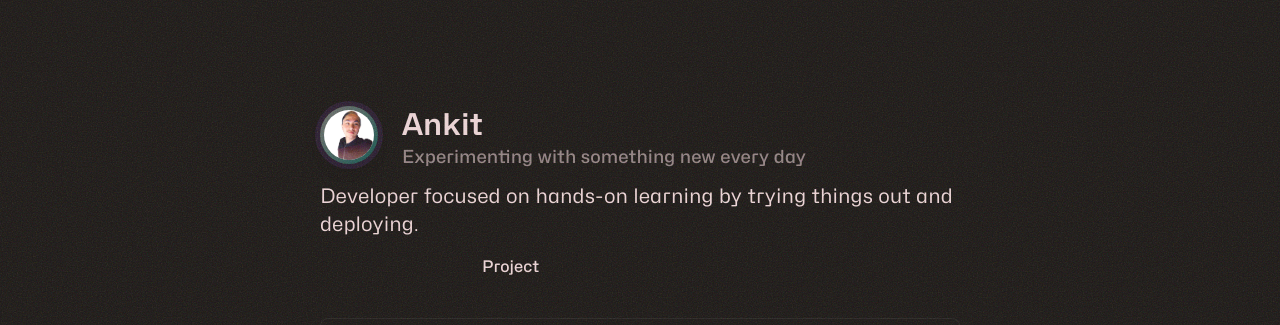
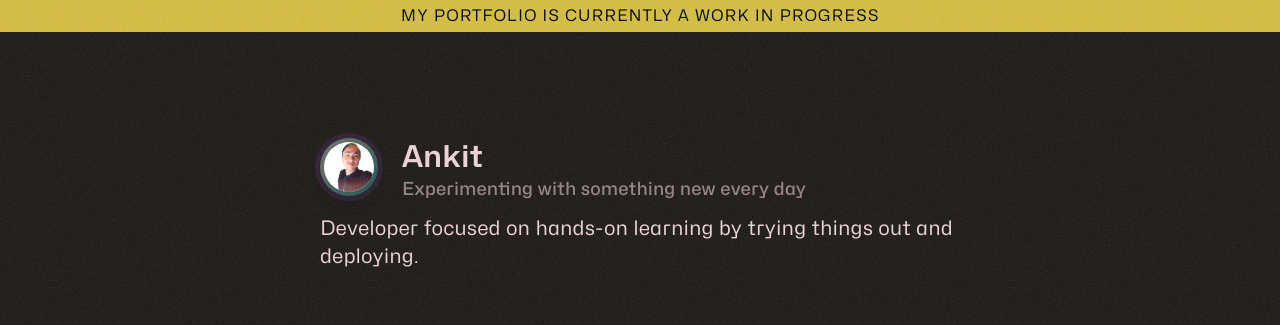
Before and after one commit to ankitmukhia/ankm, a Next.js app: page / in a window 1280 px wide. Shown: the top 325 px of the page. Built offline with nearby package versions, Linux system fonts and the light colour scheme; some icons are missing.

Commit message:
adds progress alert

```diff
--- a/app/layout.tsx
+++ b/app/layout.tsx
@@ -39,6 +39,8 @@ export default function RootLayout({
           <rect width="100%" height="100%" filter="url(#noise)" />
         </svg>
 
+	<div className="flex bg-yellow-300/80 text-slate-950 leading-8 tracking-wider uppercase flex-row justify-center"> My portfolio is currently a work in progress
+	</div>
         <div className="layout-sm relative z-10 grid gap-y-8 px-4 text-rose-200/90 xl:layout-xl xl:gap-x-9 xl:px-0 [&>*]:col-start-2 xl:[&>*]:col-start-3">
           {children}
 
--- a/components/cycle-nav.tsx
+++ b/components/cycle-nav.tsx
@@ -26,7 +26,7 @@ export const CycleNav = ({
 		<>
 			<div
 				className={clsx(
-					"sticky top-6 z-30 -mx-px transition duration-75 will-change-transform",
+					"sticky top-2 z-30 -mx-px transition duration-75 will-change-transform",
 					{
 						"-translate-y-2 scale-95 opacity-0": !showPrimary,
 						"opacity-100": showPrimary,
--- a/components/nav.tsx
+++ b/components/nav.tsx
@@ -6,7 +6,7 @@ const NavItems = ({ href, children, icon }: {
 	icon?: React.ReactNode
 	children?: React.ReactNode
 }) => {
-	return <Link href={href}>
+	return <Link target="__blank" href={href}>
 		<div className="sm:flex sm:items-center sm:space-x-2">
 			<div>
 				{icon}
@@ -24,12 +24,12 @@ export const Nav = () => {
 
 	return <div className="flex items-center space-x-3 text-base font-medium leading-none text-rose-100/90 lg:space-x-6">
 		<NavItems
-			href="#"
+			href="https://github.com/ankitmukhia"
 			icon={<SiGithub size={20} className="hover:text-teal-700/60" />}
 		/>
 
 		<NavItems
-			href="#"
+			href="https://x.com/ankitmukhiax"
 			icon={<SiX size={18} className="hover:text-teal-700/60" />}
 		/>
 
@@ -37,11 +37,5 @@ export const Nav = () => {
 			href={`mailto:${email}?subject=${encodeURIComponent(subject)}`}
 			icon={<SiGmail size={20} className="hover:text-teal-700/60" />}
 		/>
-
-		<NavItems
-			href={`mailto:${email}?subject=${encodeURIComponent(subject)}`}
-		>
-			Project
-		</NavItems>
 	</div>
 }
```
